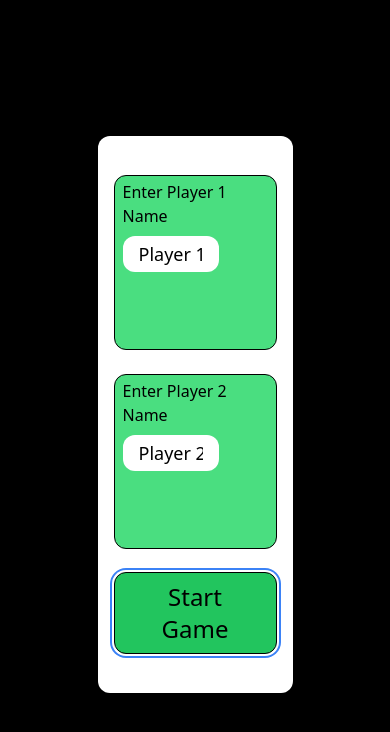
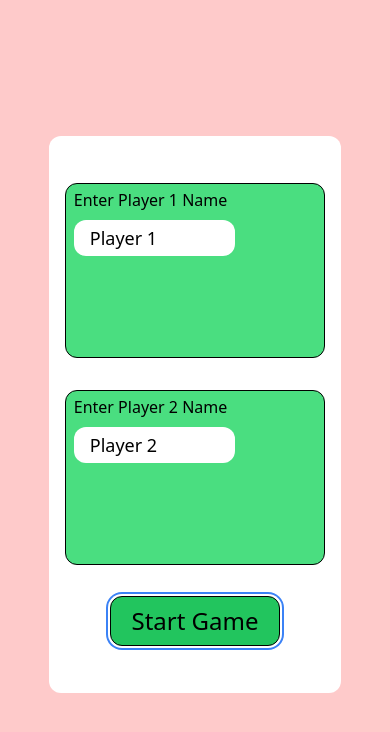
Before and after one commit to sukeshtyagi/tictactoe-game, a React (Create React App) app: page / in a window 390 px wide. Shown: the top 732 px of the page. Built offline with nearby package versions, Linux system fonts and the light colour scheme; the HTML template or start-up script is replaced by a standard one.

Commit message:
media queries added to make DetailsPage mobile responsive

```diff
--- a/src/components/Board.jsx
+++ b/src/components/Board.jsx
@@ -1,4 +1,4 @@
-import React, { useState, useEffect } from "react";
+import React, { useState } from "react";
 import Square from "./Square";
 import PlayerComponent from "./PlayerComponent";
 import TimeComponent from "./TimeComponent";
@@ -59,7 +59,7 @@ function Board({ playerOneName, playerTwoName }) {
   let isDraw = checkDraw();
 
   return (
-    <div className="boardContainer box-border w-1/2 h-fit bg-black mx-auto flex-col items-center justify-center  p-2">
+    <div className="boardContainer box-border w-11/12 sm:w-1/2 h-fit bg-black mx-auto flex-col items-center justify-center  p-2">
       <div className="topDiv box-border w-full flex justify-center gap-6 items-center p-1 ">
         <PlayerComponent
           playerOneName={playerOneName}
@@ -67,7 +67,7 @@ function Board({ playerOneName, playerTwoName }) {
           setIntialValues={setIntialValues}
         />
 
-        <TimeComponent/>
+        <TimeComponent />
       </div>
       {isWinner ? (
         <div className="text-green-500 m-auto p-4 rounded-xl bg-gray-100">
--- a/src/components/DetailsPage.jsx
+++ b/src/components/DetailsPage.jsx
@@ -12,8 +12,8 @@ function DetailsPage() {
   }, [playerOneName, playerTwoName]);
 
   return (
-    <div className="outer box-border w-screen h-screen bg-black pt-2">
-      <div className="details box-border w-1/2 h-4/6 bg-white mx-auto mt-32 p-4 rounded-xl flex flex-col items-start justify-evenly">
+    <div className="outer box-border w-screen h-screen bg-red-200 pt-2">
+      <div className="details box-border w-3/4 sm:w-1/2 h-4/6 bg-white mx-auto mt-32 p-4 rounded-xl flex flex-col items-start justify-evenly">
         <div className="playerOne box-border w-full h-2/6 bg-green-400 flex flex-col items-start border rounded-xl border-black px-2 gap-2">
           <label className="mt-1">Enter Player 1 Name</label>
           <input
--- a/src/components/PlayerComponent.jsx
+++ b/src/components/PlayerComponent.jsx
@@ -4,7 +4,7 @@ import { useNavigate } from "react-router-dom";
 function PlayerComponent({ playerOneName, playerTwoName, setIntialValues }) {
   const navigate = useNavigate();
   return (
-    <div className="details box-border w-1/2 bg-slate-100 flex flex-col items-center justify-center gap-2 my-4 py-2 rounded-xl">
+    <div className="details box-border w-full sm:w-1/2 bg-slate-100 flex flex-col items-center justify-center gap-2 my-4 py-2 rounded-xl">
       <p className="one box-border w-fit text-center text-black bg-green-400 p-2 flex justify-center gap-2 items-center rounded-lg">
         <span className="text-xl font-normal">{playerOneName}</span>{" "}
         <span>(X)</span>
```
Also changed, not shown: public/manifest.json.
